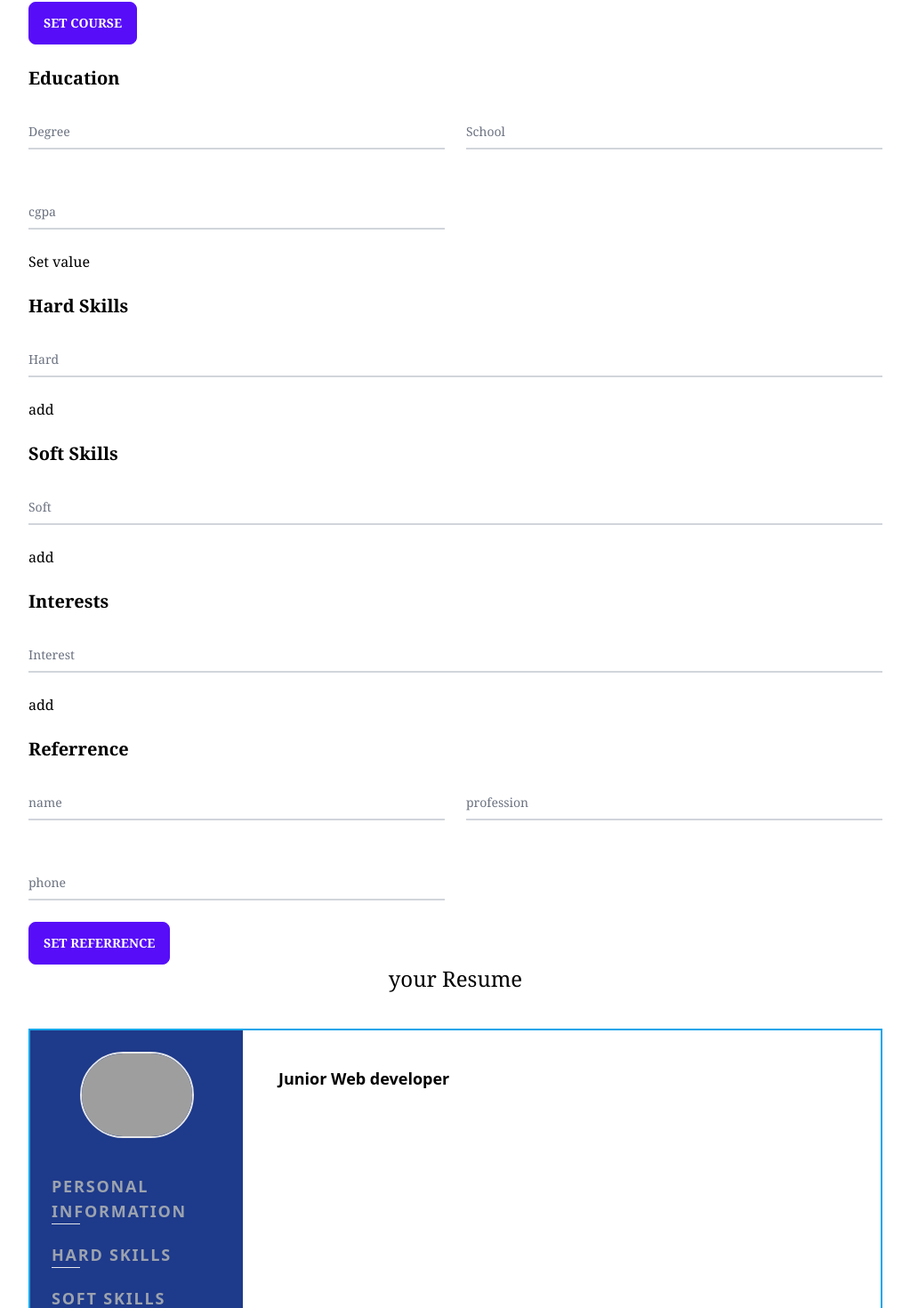
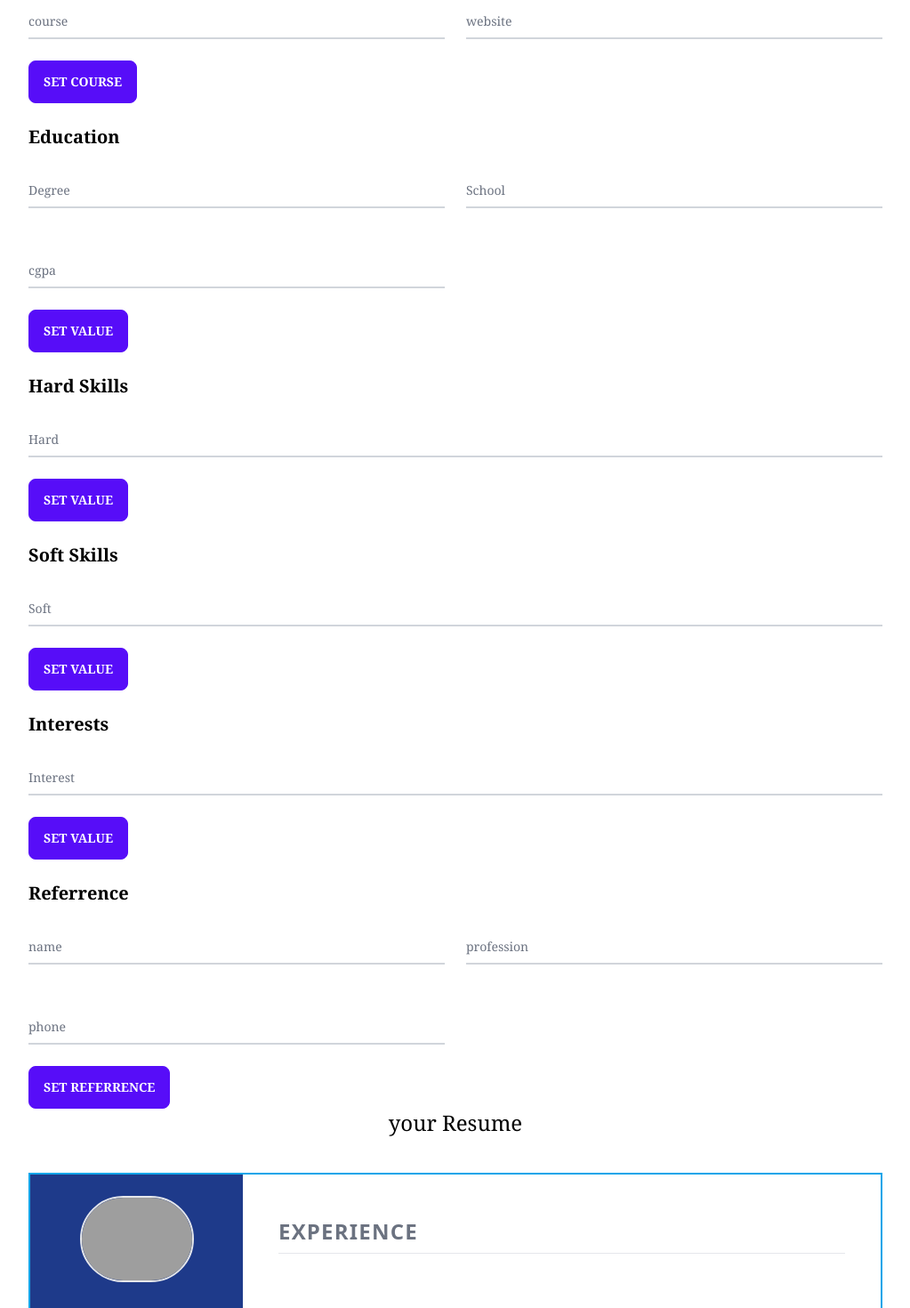
Before and after one commit to samiulislam09/resume-builder, a React (Create React App) app: page / in a window 1280 px wide. Shown: the part 1326-2796 px from the top of the page at 89% size, without its empty margins (128-1151 px from the left). Built offline with nearby package versions, Linux system fonts and the light colour scheme; grey boxes are pictures that could not be loaded.

Commit message:
added experience section

```diff
--- a/src/components/Input.js
+++ b/src/components/Input.js
@@ -4,6 +4,7 @@ import Resume from './Resume';
 
 function Input() {
     const [name, setName] = useState('');
+    const [title, setTitle] = useState('');
     const [careerObj, setCareerObj] = useState('');
     const [address, setAddress] = useState('');
     const [phone, setPhone] = useState('');
@@ -35,6 +36,7 @@ function Input() {
         e.target.to.value = '';
         e.target.Responsibilities.value = '';
     };
+    console.log(workexperience)
     // handle courses
     const handleCourses = (e) => {
         e.preventDefault()
@@ -91,6 +93,7 @@ function Input() {
               <p className='my-6 font-bold text-xl'>Basic Info</p>
               <div>
                   <Inputtemplate name='Name' type='text' click={(e) => setName(e.target.value)}></Inputtemplate>
+                  <Inputtemplate name='Title' type='text' click={(e) => setTitle(e.target.value)}></Inputtemplate>
                   <Inputtemplate name='Career Objective' type='text' click={(e) => setCareerObj(e.target.value)}></Inputtemplate>
               </div>
               {/* personal information */}
@@ -140,22 +143,22 @@ function Input() {
                       <Inputtemplate name='School' type='text'></Inputtemplate>
                       <Inputtemplate name='cgpa' type='text'></Inputtemplate>
                   </div>
-                  <input type="submit" value="Set value" />
+                  <input type="submit" value="Set value" className='btn btn-primary' />
               </form>
               <p className='my-6 font-bold text-xl'>Hard Skills</p>
               <form onSubmit={handleHardSkill}>
                   <Inputtemplate name='Hard' type='text'></Inputtemplate>
-                  <input type="submit" value="add" />
+                  <input type="submit" value="Set value" className='btn btn-primary' />
               </form>
               <p className='my-6 font-bold text-xl'>Soft Skills</p>
               <form onSubmit={handleSoftSkill}>
                   <Inputtemplate name='Soft' type='text'></Inputtemplate>
-                  <input type="submit" value="add" />
+                  <input type="submit" value="Set value" className='btn btn-primary' />
               </form>
               <p className='my-6 font-bold text-xl'>Interests</p>
               <form onSubmit={handleInterests}>
                   <Inputtemplate name='Interest' type='text'></Inputtemplate>
-                  <input type="submit" value="add" />
+                  <input type="submit" value="Set value" className='btn btn-primary' />
               </form>
               <p className='my-6 font-bold text-xl'>Referrence</p>
               <form onSubmit={handleReferrence}>
@@ -170,6 +173,7 @@ function Input() {
           <h1 className='text-center text-2xl font-serif'>your Resume</h1>
           <div>
               <Resume const name={name}
+                  title={title}
                   careerObj={careerObj}
                   address={address}
                   phone={phone}
--- a/src/components/Resume.js
+++ b/src/components/Resume.js
@@ -1,6 +1,6 @@
 import React from 'react'
 
-function Resume({ name, careerObj, address, phone, email, linkedin, github, leetcode, workexperience, courses, education, hardSkill, softSkills, interests, reference }) {
+function Resume({ name, title, careerObj, address, phone, email, linkedin, github, leetcode, workexperience, courses, education, hardSkill, softSkills, interests, reference }) {
   console.log("hardSkill", hardSkill)
   return (
       <div className='flex justify-center  border-solid mt-10 mx-auto w-3/4 border-2 border-sky-500'>
@@ -81,23 +81,30 @@ function Resume({ name, careerObj, address, phone, email, linkedin, github, leet
           </div>
       <div className='bg-white w-9/12 p-10'>
         <h1 className='font-bold text-2xl'>{ name }</h1>
-        <h1 className='font-bold text-lg'>Junior Web developer</h1>
+        <h1 className='font-bold text-lg'>{title}</h1>
               <h1 className='text-gray-500'>
           {
             careerObj
                   }
               </h1>
               {
-                workexperience?.companyName && <div>
-                  <h1 className='font-semibold uppercase tracking-wider my-2 text-gray-500'>Experience</h1>
-                  <h1 className='text-gray-500 font-semibold'>{workexperience.position} ({workexperience.from}-{workexperience.to})</h1>
-                  <h1 className='font-semibold tracking-wider my-6 text-gray-600'>{workexperience.companyName}</h1>
+                workexperience && <div>
+                  <h1 className='font-bold text-2xl uppercase tracking-wider my-2 text-gray-500'>Experience</h1>
+                  <hr className='h-2' />
                   {
-                    workexperience?.responsibilities?.map((res, index) => <h1 key={res + "" + index} className='text-gray-500'>{res}</h1>)
+                    workexperience.map((exp, index) => <div key={exp+""+index}>
+                      <h1 className='font-bold font-2xl'>{exp.companyName }</h1>
+                      <h1 className='text-gray-500 font-semibold'>{exp.position} ({exp.from} to {exp.to})</h1>
+                      <h1 className='font-semibold tracking-wider text-gray-600'>{workexperience.companyName}</h1>
+                      {
+                        exp?.responsibilities?.map((res, index) => <h1 key={res + "" + index} className='text-gray-500'>{res}</h1>)
+                      }
+                          </div>)
                   }
 
                 </div>
               }
+
 
           </div>
     </div>
```
